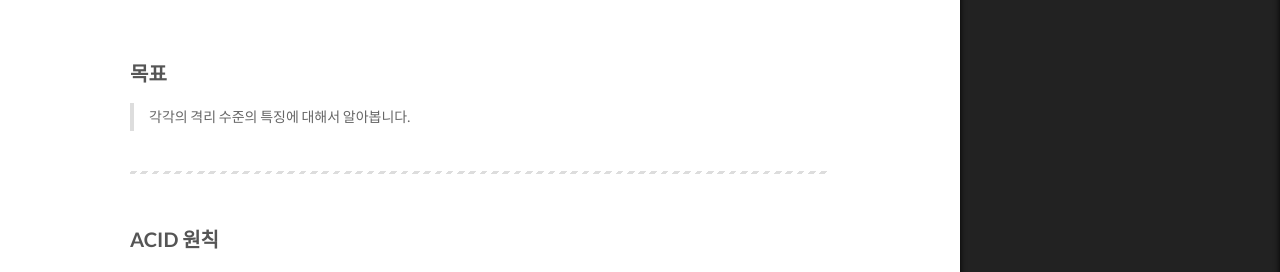
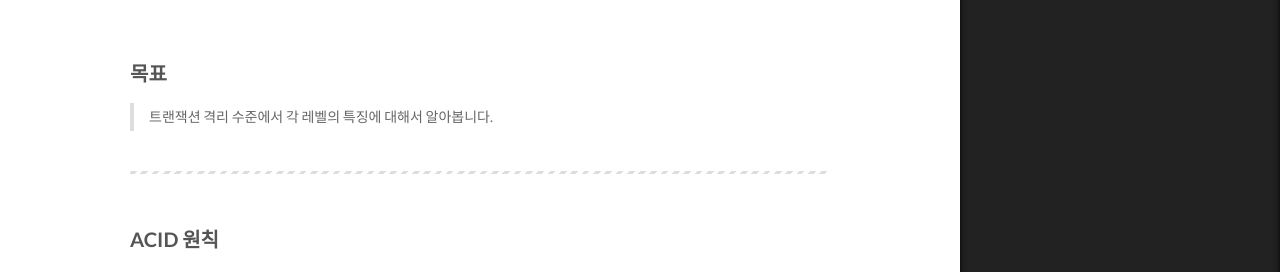
Before and after one commit to xoxoisme/xoxoisme.github.io, a Jekyll site: the page built from _posts/2026-02-27-트랜잭션 격리 수준.md, in a window 1280 px wide. Shown: the part 455-727 px from the top of the page. Built offline with Jekyll 4.4.1, drawn with Linux system fonts in a browser that asks for light colours.

Commit message:
add: 20260227 트랜잭션 격리 수준 작성

```diff
--- a/_posts/2026-02-27-트랜잭션 격리 수준.md
+++ b/_posts/2026-02-27-트랜잭션 격리 수준.md
@@ -1,6 +1,6 @@
 ---
 title: 트랜잭션 격리 수준
-date: 2026-02-27-17:30
+date: 2026-02-27 17:30
 categories:
 - DB
 tags:
@@ -10,7 +10,7 @@ tags:
 
 ## 목표
 
-> 각각의 격리 수준의 특징에 대해서 알아봅니다.
+> 트랜잭션 격리 수준에서 각 레벨의 특징에 대해서 알아봅니다.
 
 ---
 
```
Also changed, not shown: 2 other files.
